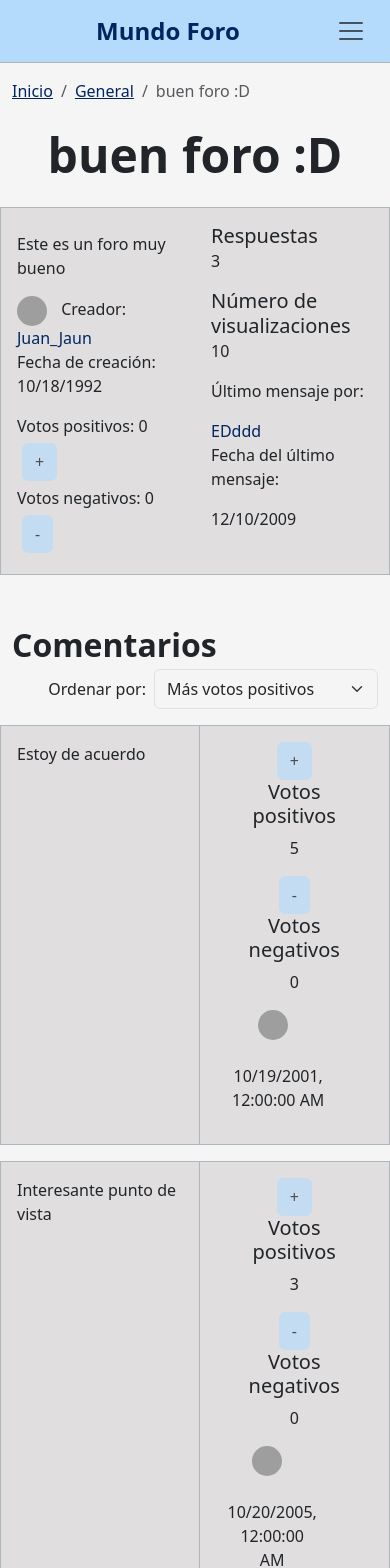
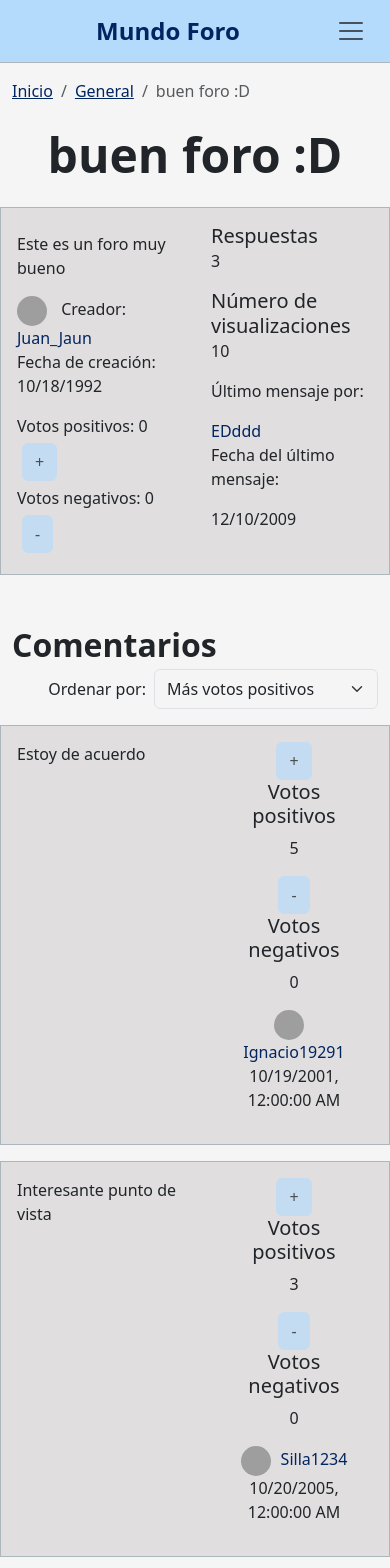
Before and after one commit to Croissanton/IU_Proyecto, a React (Create React App) app in the folder foro-mundo/: page /post/1 in a window 390 px wide. Shown: the top 1568 px of the page. Built offline with nearby package versions, Linux system fonts and the light colour scheme; grey boxes are pictures that could not be loaded.

Commit message:
otras cositas de ui y mobile

```diff
--- a/foro-mundo/src/Components/Messenger.js
+++ b/foro-mundo/src/Components/Messenger.js
@@ -418,7 +418,7 @@ const Messenger = () => {
                     height="30"
                     style={{ marginRight: "10px", borderRadius: "50%" }}
                   />
-                  {convo.otherUser}
+                  <span className="text-break">{convo.otherUser}</span>
                 </button>
               </ListGroup.Item>
             ))}
--- a/foro-mundo/src/Components/PostComment.js
+++ b/foro-mundo/src/Components/PostComment.js
@@ -153,7 +153,9 @@ const PostComment = ({
 
     if (postIndex !== -1) {
       const post = posts[postIndex];
-      const updatedComments = post.comments.filter((comment) => comment.id !== commentToDelete);
+      const updatedComments = post.comments.filter(
+        (comment) => comment.id !== commentToDelete
+      );
 
       post.comments = updatedComments;
       if (post.comments && post.comments.length > 0) {
@@ -177,7 +179,7 @@ const PostComment = ({
 
   return (
     <Container fluid className="mx-0 px-0 my-3">
-      <Col className="">
+      <Col>
         <Container
           id="comment-container"
           className="border border-dark-subtle bg-light"
@@ -185,7 +187,7 @@ const PostComment = ({
           aria-labelledby="comment-title"
         >
           <Row>
-            <Col className="border-end border-dark-subtle p-3">
+            <Col className="p-3">
               <p
                 id="comment-title"
                 style={{
@@ -244,7 +246,7 @@ const PostComment = ({
                         style={{ marginRight: "10px", borderRadius: "50%" }}
                       />
                       <NavLink
-                        className="custom-text-link text-light"
+                        className="custom-text-link"
                         to={`/perfil/${author}`}
                         aria-label={`Perfil de ${author}`}
                         tabIndex="0"
@@ -257,9 +259,8 @@ const PostComment = ({
                     <p>{new Date(date).toLocaleString()}</p>
                   </Row>
                 </Col>
+                {usuario && usuario.username === author && (
                   <Col className="text-center text-light">
-                  {usuario && usuario.username === author && (
-                    <div>
                     <Button
                       aria-label="Eliminar"
                       className="btn btn-danger"
@@ -275,9 +276,8 @@ const PostComment = ({
                       title="Eliminar comentario"
                       message="¿Estás seguro de que deseas eliminar este comentario?"
                     />
-                    </div>
+                  </Col>
                 )}
-                </Col>
               </Row>
             </Col>
           </Row>
--- a/foro-mundo/src/Pages/MainPage.js
+++ b/foro-mundo/src/Pages/MainPage.js
@@ -88,11 +88,11 @@ function MainPage() {
         Foros
       </label>
 
-      <div className="container-xxl my-3">
-        <div className="d-flex justify-content-end mb-3">
-            <label className="me-3" style={{ margin: "10px" }}>
-              Ordenar por:
-            </label>
+      <Container fluid className="my-3 mx-0 px-0">
+        <Container className="d-flex justify-content-end mb-3">
+          <label className="me-3" style={{ margin: "10px" }}>
+            Ordenar por:
+          </label>
           <div className="d-flex justify-content-center">
             <select
               className="form-select me-2"
@@ -108,9 +108,9 @@ function MainPage() {
               <option value="menosVisitas">Menos visitas</option>
             </select>
           </div>
-        </div>
+        </Container>
 
-        <Container>
+        <Container className="p-0">
           {currentTopics.map((topic) => (
             <ForumCard
               key={topic.id}
@@ -122,7 +122,7 @@ function MainPage() {
             />
           ))}
         </Container>
-      </div>
+      </Container>
 
       <IndexSelector
         totalTopics={sortedTopics.length}
```
Lines whose indentation alone changed are shown as unchanged.
